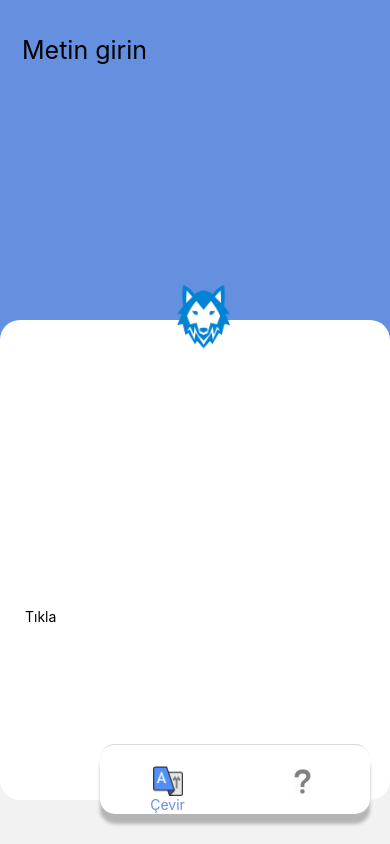
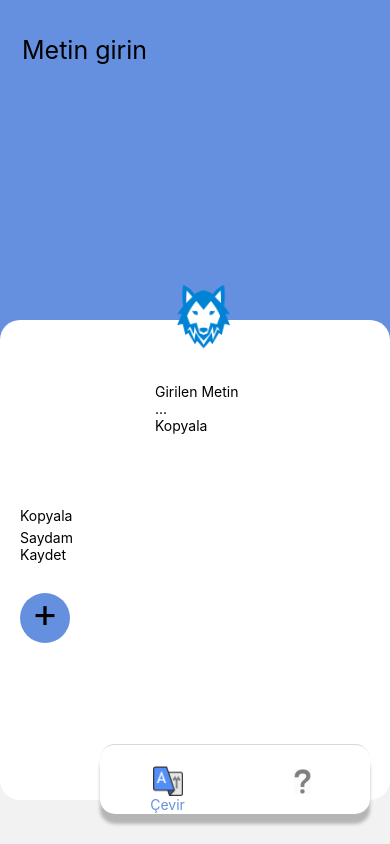
Before and after one commit to AlperenMertU/Translator-ReactNative, a React Native app: screen /Home in a window 390 px wide. Built offline with nearby package versions, Linux system fonts and the light colour scheme.

Commit message:
added copy tool

```diff
--- a/components/Copy.js
+++ b/components/Copy.js
@@ -3,7 +3,7 @@ import React from 'react';
 import { View, StyleSheet, Text, TouchableOpacity } from 'react-native';
 
 const Copy = () => {
-  const [isOpen, setIsOpen] = useState(false);
+  const [isOpen, setIsOpen] = useState(true);
 
   const handlePress = () => {
     setIsOpen(!isOpen);
@@ -11,15 +11,16 @@ const Copy = () => {
   return (
     <View style={styles.container}>
       <TouchableOpacity onPress={handlePress} style={styles.open}>
-        <Text>Tıkla</Text>
+        <Text style={styles.plus}>+</Text>
       </TouchableOpacity>
   {
     isOpen
   && (
       <View style={styles.sections}>
-        <TouchableOpacity onPress={() => console.log('Kopyala')}>
+        <TouchableOpacity onPress={() => console.log('Kopyala')} style={styles.copy}>
           <Text>Kopyala</Text>
         </TouchableOpacity>
+
         <TouchableOpacity onPress={() => console.log('Saydam Kaydet')}>
           <Text>Saydam Kaydet</Text>
         </TouchableOpacity>
@@ -31,23 +32,26 @@ const Copy = () => {
 };
 const styles = StyleSheet.create({
   container:{
-   top:120,
-   left:25,
-  },
-  circle: {
-    alignItems: 'center',
-    textAlign: 'center',
-    borderRadius: 25,
-    width: 50,
-    height: 50,
-    backgroundColor: "red",
+    flex:1,
   },
   plus: {
-    top: -5,
+    textAlign:"center",
+    alignItems:"center",
     fontSize: 40,
+    bottom:5,
   },
   sections: {
     transform: [{translateY: -120}],
+    bottom:10,
+  },
+  sections: {
+    width:55,
+    transform: [{translateY: -120}],
+    bottom:10,
+  },
+  copy:{
+     bottom:5,
+
   }
 
 })
--- a/package.json
+++ b/package.json
@@ -26,7 +26,8 @@
     "react-native-safe-area-context": "4.5.0",
     "react-native-screens": "~3.20.0",
     "react-native-vector-icons": "^9.2.0",
-    "react-native-web": "~0.18.11"
+    "react-native-web": "~0.18.11",
+    "expo-clipboard": "~4.1.2"
   },
   "devDependencies": {
     "@babel/core": "^7.20.0"
--- a/screens/Home.js
+++ b/screens/Home.js
@@ -1,6 +1,8 @@
 import React, { useState } from "react";
-import { StyleSheet, Text, View, TextInput, Image, Keyboard } from 'react-native';
+import { StyleSheet, Text, View, TextInput, Image, Keyboard, TouchableOpacity } from 'react-native';
 import Copy from "../components/Copy";
+import * as Clipboard from 'expo-clipboard';
+
 const Home = ({ navigation }) => {
 
 
@@ -192,6 +194,12 @@ const Home = ({ navigation }) => {
 
   }
 
+  const copyToClipboard = () => {
+    Clipboard.setStringAsync(exit);
+    alert('Metin panoya kopyalandı!');
+  };
+
+
   console.log(exit);
 
   return (
@@ -218,9 +226,17 @@ const Home = ({ navigation }) => {
       </View>
 
 
+      <View style={styles.otherElementZ}>
+        <Copy />
+      </View>
 
-      <View style={styles.otherElementZ}>
-      <Copy/>
+      <View style={{left:155, bottom:155}}>
+        <Text>Girilen Metin</Text>
+        <Text>...</Text>
+
+        <TouchableOpacity onPress={copyToClipboard}>
+          <Text>Kopyala</Text>
+        </TouchableOpacity>
       </View>
 
     </View>
@@ -267,17 +283,15 @@ const styles = StyleSheet.create({
     marginTop: 35,
     marginRight: 22,
   },
-  circle:{
-    top:105,
-    left:20,
-    borderRadius:25,
-    width:50,
-    height:50,
-    backgroundColor:"red",
+
+  otherElementZ: {
+    borderRadius: 25,
+    top: 105,
+    backgroundColor: "#6590e0",
+    width: 50,
+    height: 50,
+    left: 20,
   },
-  otherElementZ:{
-
-  }
 
 });
 
```
Also changed, not shown: 1 other file (tests, documents, lock files or other folders).
